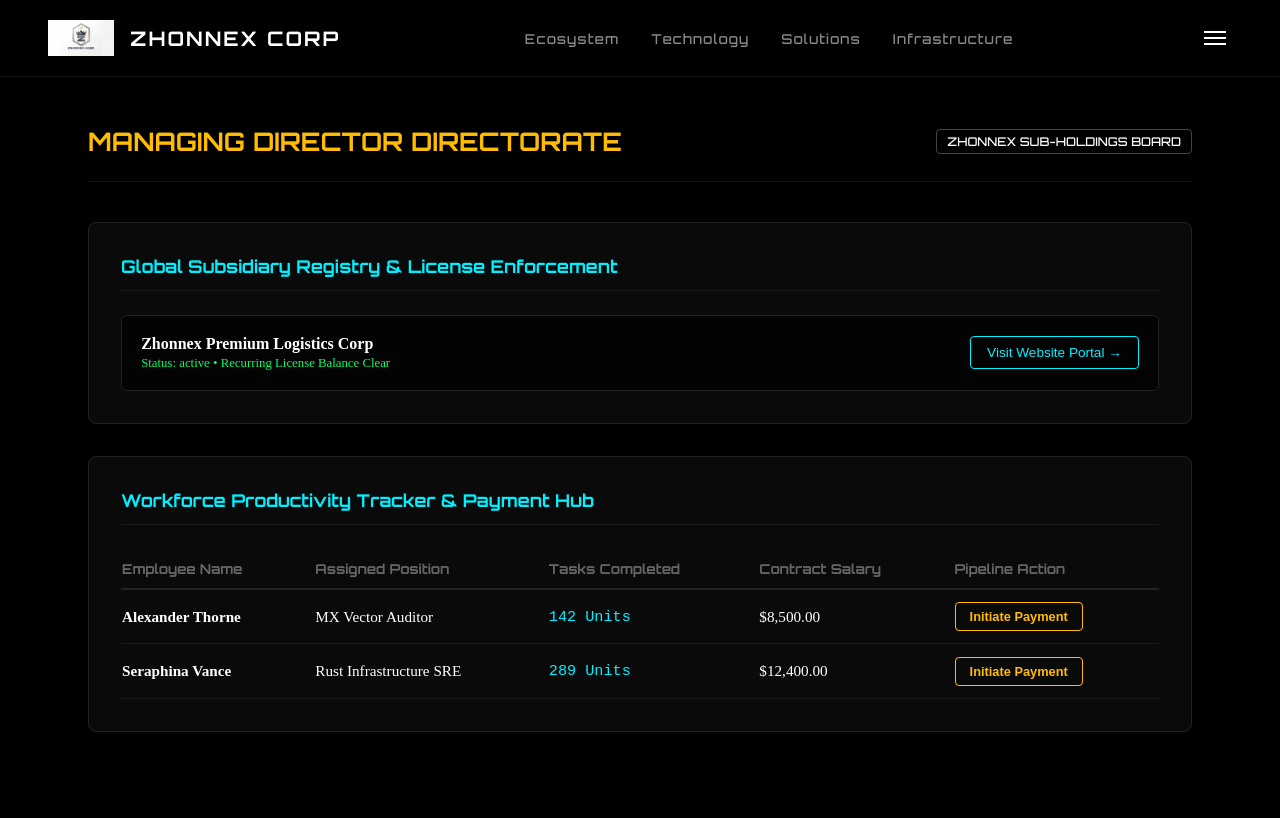
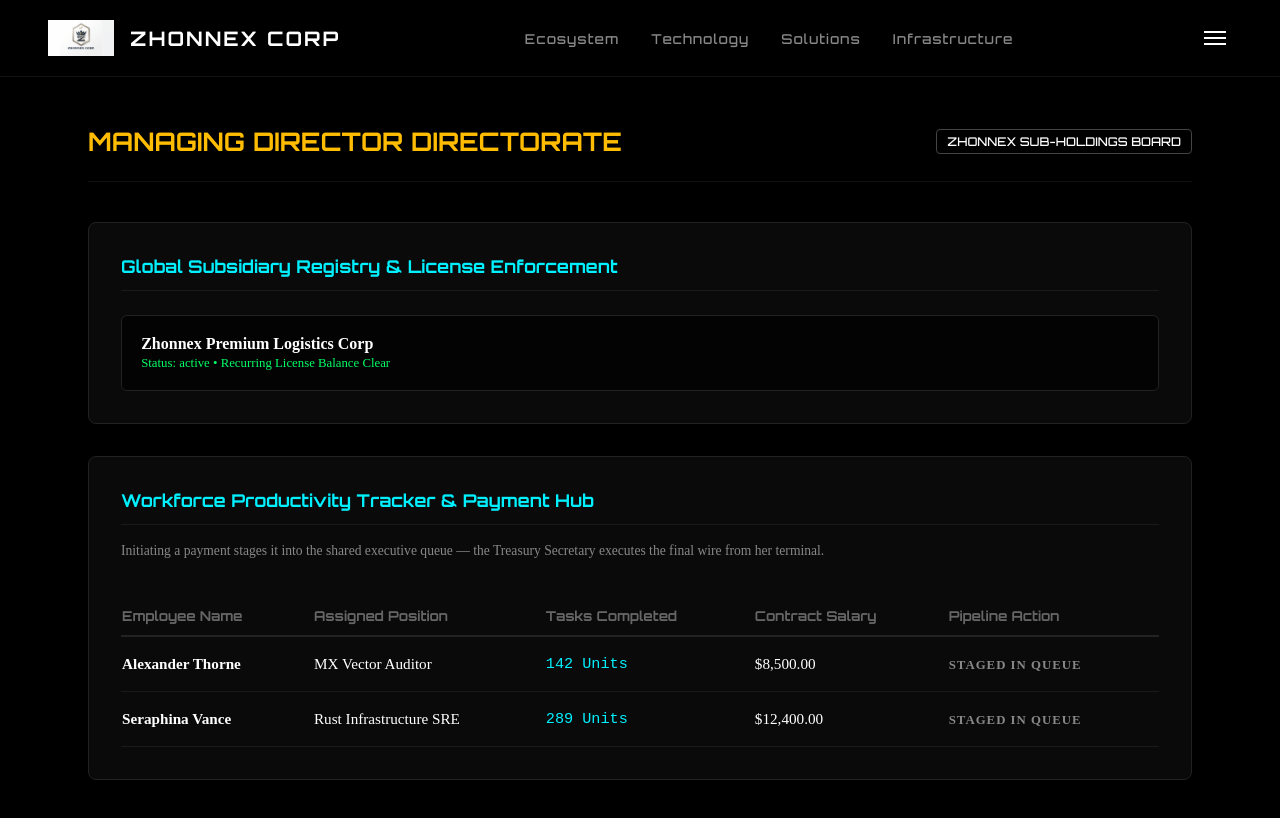
Before and after one commit to uwaziechidubem55-bit/zhonnex-empire-gateway, a Next.js app: page /dashboard/management-md in a window 1280 px wide. Shown: the top 818 px of the page. Built offline with nearby package versions, Linux system fonts and the light colour scheme.

Commit message:
Update management-md.tsx

```diff
--- a/src/pages/dashboard/management-md.tsx
+++ b/src/pages/dashboard/management-md.tsx
@@ -2,19 +2,35 @@ import React, { useState } from 'react';
 import { ZhonnexTokens } from '../../config/design-tokens';
 import { HeaderNavigation } from '../../components/HeaderNavigation';
 import { HamburgerMenu } from '../../components/HamburgerMenu';
+import {
+  PayrollItem,
+  loadPayrollQueue,
+  stagePayment
+} from '../../config/payroll-queue';
+
+const EMPLOYEES = [
+  { name: 'Alexander Thorne', position: 'MX Vector Auditor', tasksDone: 142, salary: '$8,500.00', account: 'IBAN: US77•••1004' },
+  { name: 'Seraphina Vance', position: 'Rust Infrastructure SRE', tasksDone: 289, salary: '$12,400.00', account: 'IBAN: US88•••9921' }
+];
 
 export default function ManagementMdZone() {
   const [menuOpen, setMenuOpen] = useState(false);
-  const [employees, setEmployees] = useState([
-    { name: "Alexander Thorne", position: "MX Vector Auditor", tasksDone: 142, salary: "\$8,500.00", status: "PENDING" },
-    { name: "Seraphina Vance", position: "Rust Infrastructure SRE", tasksDone: 289, salary: "\$12,400.00", status: "PENDING" }
-  ]);
+  const [queue, setQueue] = useState<PayrollItem[]>(() => loadPayrollQueue());
+  const [notice, setNotice] = useState('');
 
-  const initiatePaymentPipeline = (index: number) => {
-    const updated = [...employees];
-    updated[index].status = "STAGED_FOR_SECRETARY";
-    setEmployees(updated);
-    alert(`💸 Salary allocation for ${updated[index].name} has been approved and pushed to the Financial Secretary queue.`);
+  const entryFor = (name: string) => queue.find(q => q.name === name);
+
+  const initiatePaymentPipeline = (emp: (typeof EMPLOYEES)[number]) => {
+    const updated = stagePayment({
+      name: emp.name,
+      position: emp.position,
+      account: emp.account,
+      amount: emp.salary
+    });
+    setQueue(updated);
+    setNotice(
+      `💸 Salary allocation for ${emp.name} staged to the Financial Secretary queue.`
+    );
   };
 
   return (
@@ -28,20 +44,26 @@ export default function ManagementMdZone() {
           <span style={styles.holdingsBadge}>ZHONNEX SUB-HOLDINGS BOARD</span>
         </div>
 
+        {notice && <p style={styles.notice}>{notice}</p>}
+
         {/* AUTOMATED SUBSIDIARY EXPIRY TRACKER */}
         <div style={styles.card}>
           <h3 style={styles.cardTitle}>Global Subsidiary Registry & License Enforcement</h3>
           <div style={styles.registryGrid}>
             <div style={styles.companyRow}>
-              <div><strong>Zhonnex Premium Logistics Corp</strong><br/><span style={styles.metaText}>Status: active • Recurring License Balance Clear</span></div>
-              <button style={styles.visitLinkBtn}>Visit Website Portal →</button>
+              <div><strong>Zhonnex Premium Logistics Corp</strong><br /><span style={styles.metaText}>Status: active • Recurring License Balance Clear</span></div>
             </div>
           </div>
         </div>
 
         {/* WORKFORCE PERFORMANCE & COMPENSATION LEVERAGE */}
-        <div style={{...styles.card, marginTop: '2rem'}}>
+        <div style={{ ...styles.card, marginTop: '2rem' }}>
           <h3 style={styles.cardTitle}>Workforce Productivity Tracker & Payment Hub</h3>
+          <p style={styles.hintText}>
+            Initiating a payment stages it into the shared executive queue —
+            the Treasury Secretary executes the final wire from her terminal.
+          </p>
+          <div style={styles.tableWrap}>
             <table style={styles.table}>
               <thead>
                 <tr style={styles.thRow}>
@@ -53,23 +75,29 @@ export default function ManagementMdZone() {
                 </tr>
               </thead>
               <tbody>
-              {employees.map((emp, i) => (
-                <tr key={i} style={styles.trRow}>
+                {EMPLOYEES.map(emp => {
+                  const entry = entryFor(emp.name);
+                  return (
+                    <tr key={emp.name} style={styles.trRow}>
                       <td><strong>{emp.name}</strong></td>
                       <td>{emp.position}</td>
-                  <td style={{color: ZhonnexTokens.colors.imperialCyan, fontFamily: 'monospace'}}>{emp.tasksDone} Units</td>
+                      <td style={{ color: ZhonnexTokens.colors.imperialCyan, fontFamily: 'monospace' }}>{emp.tasksDone} Units</td>
                       <td>{emp.salary}</td>
                       <td>
-                    {emp.status === 'PENDING' ? (
-                      <button onClick={() => initiatePaymentPipeline(i)} style={styles.initiateBtn}>Initiate Payment</button>
+                        {!entry ? (
+                          <button onClick={() => initiatePaymentPipeline(emp)} style={styles.initiateBtn}>Initiate Payment</button>
+                        ) : entry.status === 'STAGED_FOR_SECRETARY' ? (
+                          <span style={styles.stagedBadge}>STAGED IN QUEUE</span>
                         ) : (
-                      <span style={styles.stagedBadge}>STAGED IN QUEUE</span>
+                          <span style={styles.paidBadge}>✓ PAID & SETTLED</span>
                         )}
                       </td>
                     </tr>
-              ))}
+                  );
+                })}
               </tbody>
             </table>
+          </div>
         </div>
       </main>
     </div>
@@ -79,18 +107,21 @@ export default function ManagementMdZone() {
 const styles: Record<string, React.CSSProperties> = {
   pageWrapper: { backgroundColor: ZhonnexTokens.colors.voidBlack, minHeight: '100vh', color: '#fff' },
   mainContent: { padding: '3rem', maxWidth: '1200px', margin: '0 auto' },
-  welcomeBanner: { display: 'flex', justifyContent: 'space-between', alignItems: 'center', marginBottom: '2.5rem', borderBottom: '1px solid #121214', paddingBottom: '1.5rem' },
+  welcomeBanner: { display: 'flex', justifyContent: 'space-between', alignItems: 'center', marginBottom: '2.5rem', borderBottom: '1px solid #121214', paddingBottom: '1.5rem', flexWrap: 'wrap', gap: '1rem' },
   title: { fontFamily: ZhonnexTokens.typography.displayFont, fontSize: '1.6rem', color: ZhonnexTokens.colors.velocityGold, margin: 0 },
   holdingsBadge: { fontFamily: ZhonnexTokens.typography.displayFont, fontSize: '0.75rem', color: '#fff', border: '1px solid #444', padding: '4px 10px', borderRadius: '4px' },
+  notice: { color: ZhonnexTokens.colors.securityPass, fontSize: '0.85rem', marginBottom: '1.5rem' },
   card: { backgroundColor: ZhonnexTokens.colors.quantumSlate, border: '1px solid #222', borderRadius: '8px', padding: '2rem' },
   cardTitle: { fontFamily: ZhonnexTokens.typography.displayFont, fontSize: '1.1rem', marginTop: 0, borderBottom: '1px solid #1a1a1c', paddingBottom: '0.8rem', color: ZhonnexTokens.colors.imperialCyan },
+  hintText: { color: ZhonnexTokens.colors.textMuted, fontSize: '0.85rem', marginTop: '0.75rem' },
   registryGrid: { marginTop: '1.5rem' },
-  companyRow: { display: 'flex', justifyContent: 'space-between', alignItems: 'center', backgroundColor: '#030303', padding: '1.2rem', borderRadius: '6px', border: '1px solid #222' },
+  companyRow: { display: 'flex', justifyContent: 'space-between', alignItems: 'center', backgroundColor: '#030303', padding: '1.2rem', borderRadius: '6px', border: '1px solid #222', flexWrap: 'wrap', gap: '0.5rem' },
   metaText: { fontSize: '0.8rem', color: ZhonnexTokens.colors.securityPass },
-  visitLinkBtn: { backgroundColor: 'transparent', border: `1px solid ${ZhonnexTokens.colors.imperialCyan}`, color: ZhonnexTokens.colors.imperialCyan, padding: '8px 16px', borderRadius: '4px', cursor: 'pointer', fontSize: '0.85rem' },
+  tableWrap: { overflowX: 'auto' },
   table: { width: '100%', marginTop: '1.5rem', borderCollapse: 'collapse' },
   thRow: { textAlign: 'left', borderBottom: '2px solid #222', color: '#666', fontSize: '0.85rem', fontFamily: ZhonnexTokens.typography.displayFont, height: '40px' },
   trRow: { borderBottom: '1px solid #1a1a1c', height: '55px', fontSize: '0.95rem' },
   initiateBtn: { backgroundColor: 'transparent', border: `1px solid ${ZhonnexTokens.colors.velocityGold}`, color: ZhonnexTokens.colors.velocityGold, padding: '6px 14px', borderRadius: '4px', cursor: 'pointer', fontSize: '0.8rem', fontWeight: 'bold' },
-  stagedBadge: { color: ZhonnexTokens.colors.textMuted, fontSize: '0.8rem', letterSpacing: '1px', fontWeight: 'bold' }
+  stagedBadge: { color: ZhonnexTokens.colors.textMuted, fontSize: '0.8rem', letterSpacing: '1px', fontWeight: 'bold' },
+  paidBadge: { color: ZhonnexTokens.colors.securityPass, fontSize: '0.8rem', fontWeight: 'bold' }
 };
```
Lines whose indentation alone changed are shown as unchanged.
